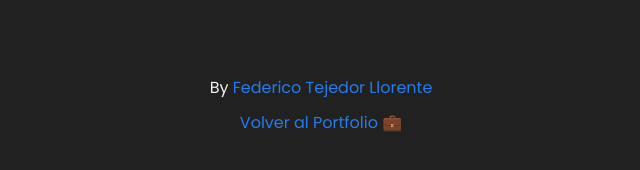
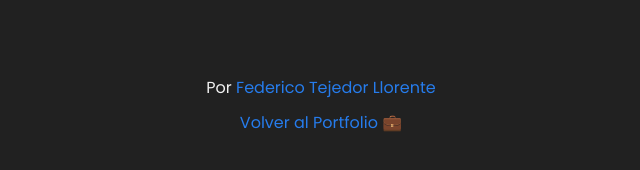
Before and after one commit to federicotllorente/rock-paper-scissors, a plain HTML site: page index.html in a window 1280 px wide. Shown: the part 454-624 px from the top of the page, 319-959 px from the left. Drawn offline with Linux system fonts and the light colour scheme.

Commit message:
Cambio de BY a POR

```diff
--- a/index.html
+++ b/index.html
@@ -14,7 +14,7 @@
             <div id="papelBTN" class="papelBTN" onclick="jugar(papel, opcionCPU)">🖐 PAPEL</div>
             <div id="tijerasBTN" class="tijerasBTN" onclick="jugar(tijeras, opcionCPU)">✌️ TIJERAS</div>
         </div>
-        <p>By <a href="#">Federico Tejedor Llorente</a></p>
+        <p>Por <a href="#">Federico Tejedor Llorente</a></p>
         <p><a href="#">Volver al Portfolio 💼</a></p>
     </div>
     <div id="pantallaFinal" class="pantallaFinal sinPantallaFinal">
```
